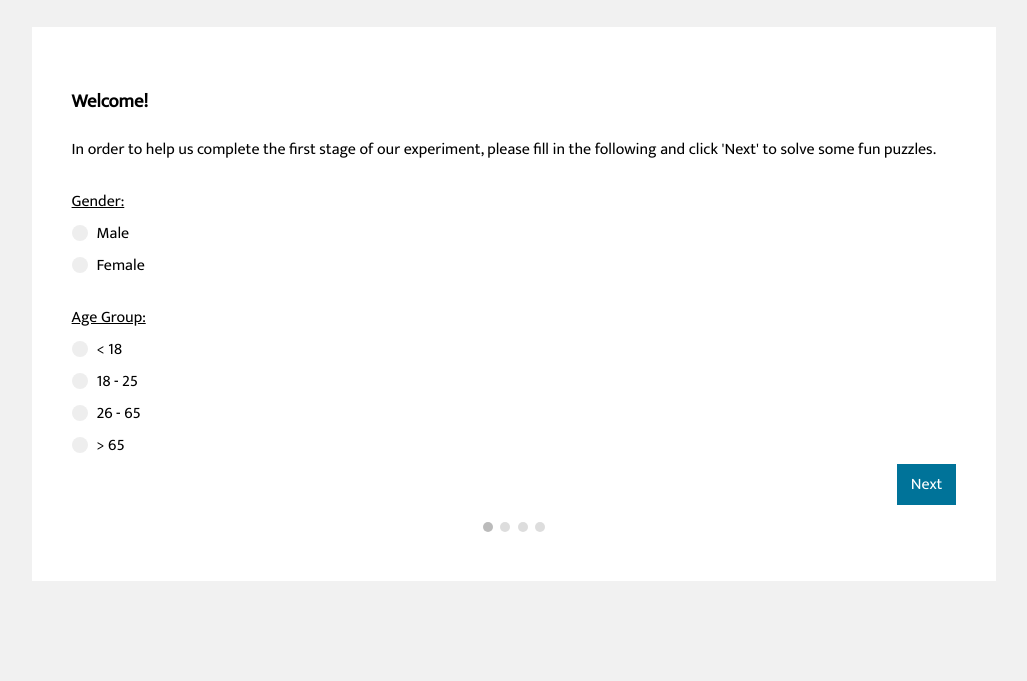
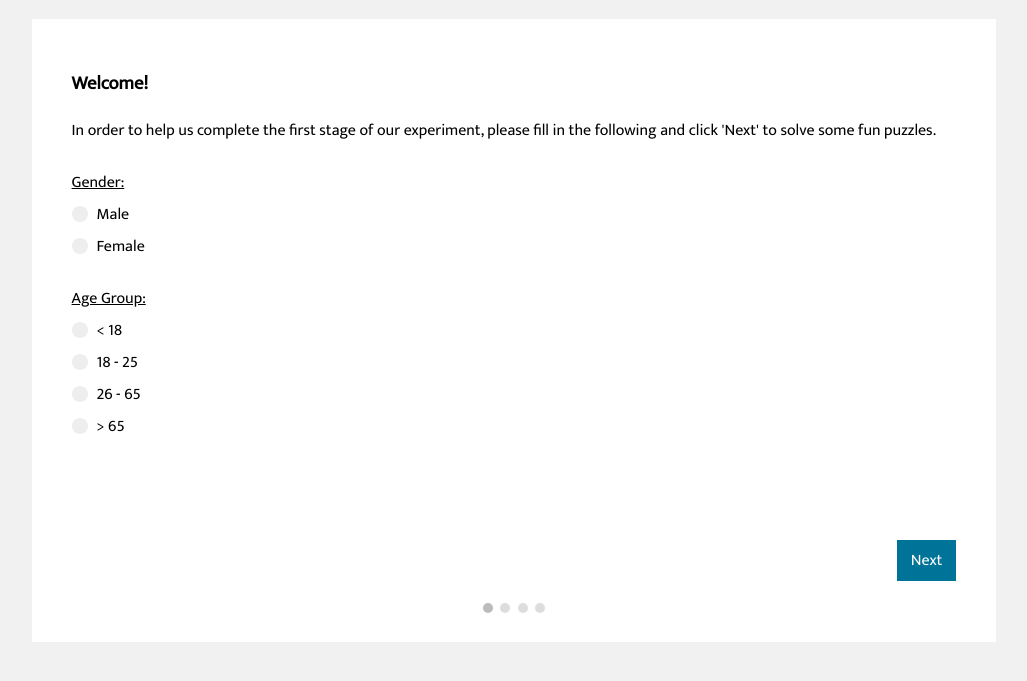
Before and after one commit to despadam/DemographicsPrediction, a plain HTML site: page frontend/index.html in a window 1280 px wide. Shown: the part 77-758 px from the top of the page, without its empty margins (126-1153 px from the left). Drawn offline with Linux system fonts and the light colour scheme.

Commit message:
css fixes

```diff
--- a/frontend/assets/styles.css
+++ b/frontend/assets/styles.css
@@ -9,14 +9,18 @@ h1 {
 
 #form {
     background-color: #ffffff;
-    margin: 30px auto;
-    padding: 40px;
+    margin: 20px auto;
+    padding: 30px 40px 20px 40px;
     width: 70%;
-    min-width: 300px;
+    min-width: 400px;
 }
 
 .tab {
     display: none;
+}
+
+.info-tab {
+    height: 59vh;
 }
 
 .tab-buttons {
@@ -61,5 +65,5 @@ h1 {
 iframe {
     width: 100%;
     border: none;
-    height: 55vh;
+    height: 60vh;
 }
--- a/frontend/index.html
+++ b/frontend/index.html
@@ -112,7 +112,7 @@
         <h1>Demographics Prediction</h1>
 
         <form id="form">
-            <div class="tab">
+            <div class="tab info-tab">
                 <h3>Welcome!</h3>
                 <p>In order to help us complete the first stage of our experiment, please fill in the following and click 'Next' to solve some fun puzzles.</p>
 
```
